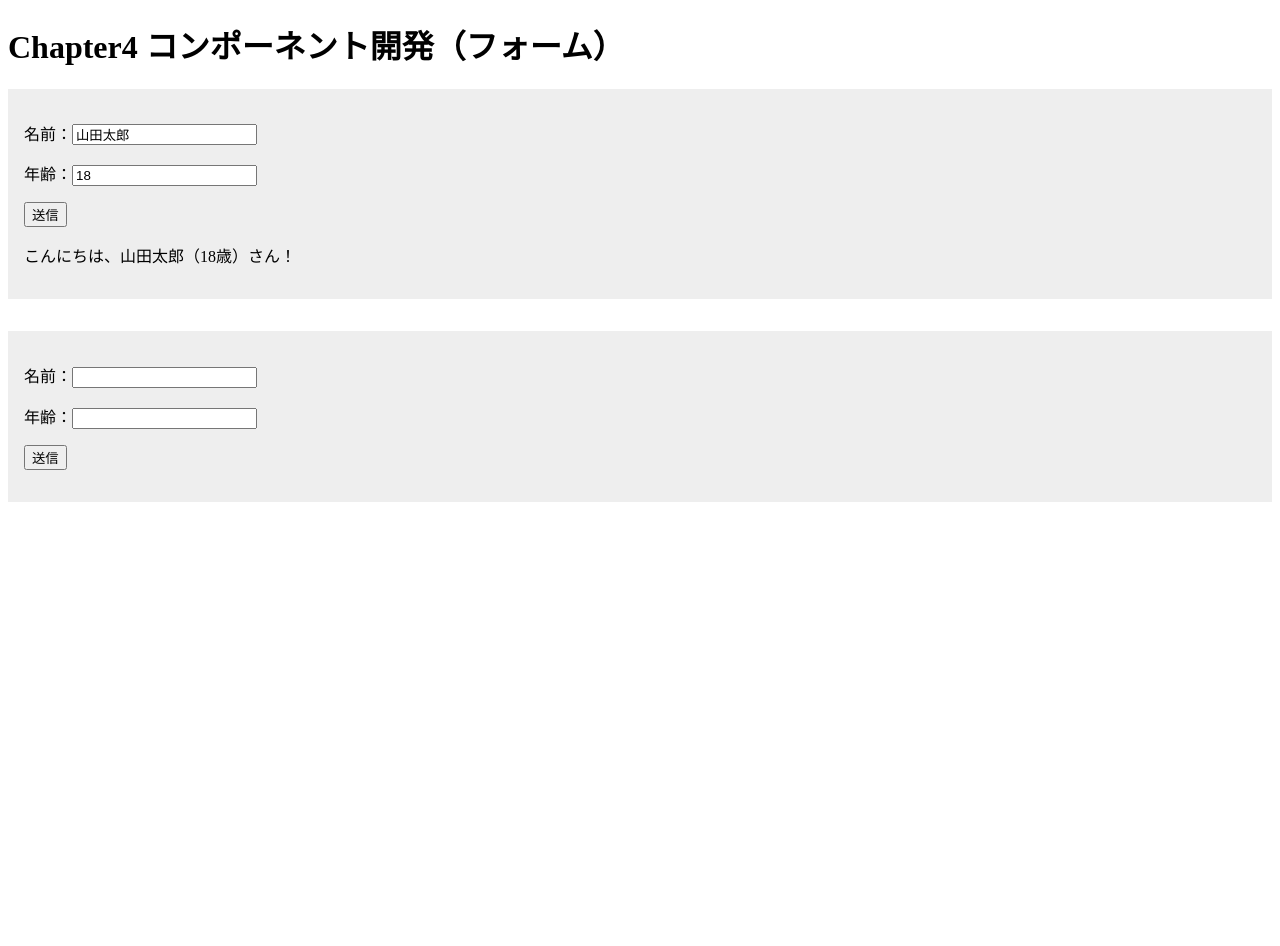
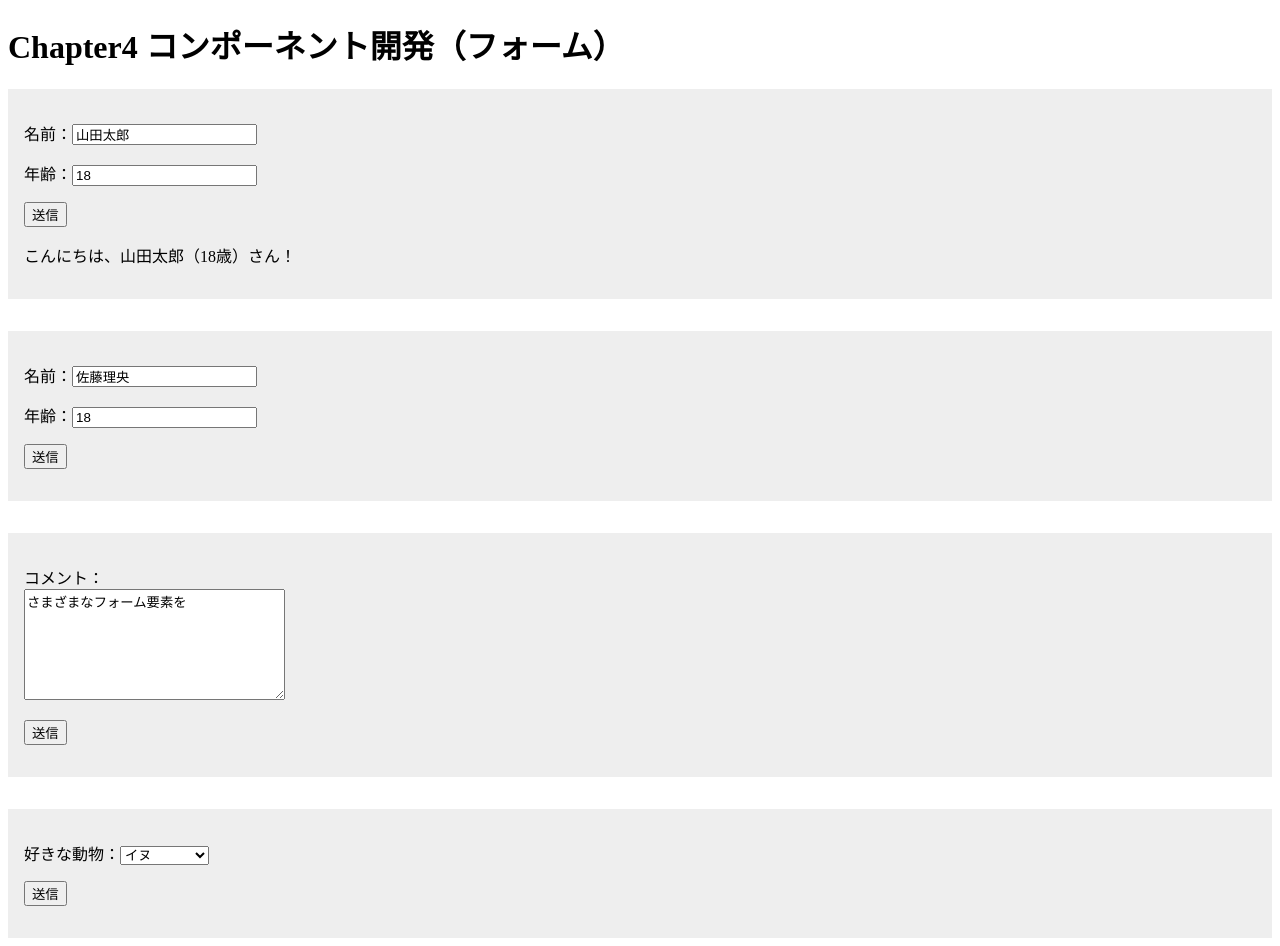
Before and after one commit to studio02-sannomiya/vite-study, a React (Vite) app: page / in a window 1280 px wide. Before the commit the page ends 800 px from the top, so only its background shows below. Built offline with nearby package versions, Linux system fonts and the light colour scheme.

Commit message:
FormSelect.jsxを実装

```diff
--- a/src/App.jsx
+++ b/src/App.jsx
@@ -1,4 +1,6 @@
 import './App.css'
+import FormSelect from './components/FormSelect'
+import FormTextArea from './components/FormTextArea'
 import StateForm from './components/StateForm'
 import StateFormUC from './components/StateFormUC'
 
@@ -15,6 +17,10 @@ function App() {
       <StateForm />
 
       <StateFormUC />
+
+      <FormTextArea />
+
+      <FormSelect />
     </>
   )
 }
--- /dev/null
+++ b/src/components/FormSelect.jsx
@@ -0,0 +1,33 @@
+import { useState } from "react"
+
+export default function FormSelect() {
+    const [form, setForm] = useState({
+        animal: 'dog',
+    });
+
+    const handleForm = (e) => {
+        setForm({
+            ...form,
+            [e.target.name]: e.target.value,
+        });
+    };
+
+    const show = () => console.log(`好きな動物：${form.animal}`);
+
+    return (
+        <form>
+            <div className="container">
+                <label htmlFor="animal">好きな動物：</label>
+                <select name="animal" id="animal" value={form.animal} onChange={handleForm}>
+                    <option value="dog">イヌ</option>
+                    <option value="cat">ネコ</option>
+                    <option value="hamster">ハムスター</option>
+                    <option value="rabbit">ウサギ</option>
+                </select>
+            </div>
+            <div className="container">
+                <button type="button" onClick={show}>送信</button>
+            </div>
+        </form>
+    )
+}
--- /dev/null
+++ b/src/components/FormTextArea.jsx
@@ -0,0 +1,28 @@
+import { useState } from "react"
+
+export default function FormTextArea() {
+    const [form, setForm] = useState({
+        comment: `さまざまなフォーム要素を`,
+    });
+
+    const handleForm = (e) => {
+        setForm({
+            ...form,
+            [e.target.name]: e.target.value,
+        });
+    };
+
+    const show = () => console.log(`コメント：${form.comment}`);
+
+    return (
+        <form>
+            <div className="container">
+                <label htmlFor="comment">コメント：</label><br />
+                <textarea name="comment" id="comment" cols="30" rows="7" value={form.comment} onChange={handleForm} ></textarea><br />
+            </div>
+            <div className="container">
+                <button type="button" onClick={show}>送信</button>
+            </div>
+        </form>
+    )
+}
--- a/src/components/StateFormUC.jsx
+++ b/src/components/StateFormUC.jsx
@@ -12,14 +12,14 @@ export default function StateFormUC() {
         <form>
             <div className="container">
                 <label htmlFor="name">名前：</label>
-                <input type="text" name="name" id="name" ref={name} />
+                <input type="text" name="name" id="name" ref={name} defaultValue="佐藤理央" />
             </div>
             <div className="container">
                 <label htmlFor="age">年齢：</label>
-                <input type="number" name="age" id="age" ref={age} />
+                <input type="number" name="age" id="age" ref={age} defaultValue="18" />
             </div>
             <div className="container">
-                <button type="button">送信</button>
+                <button type="button" onClick={show}>送信</button>
             </div>
         </form>
     )
```
